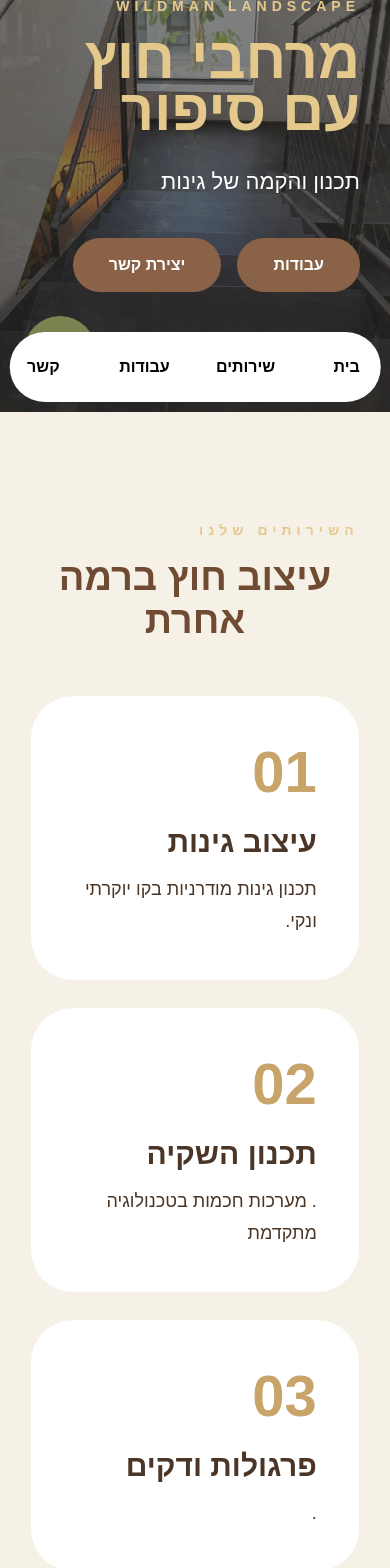
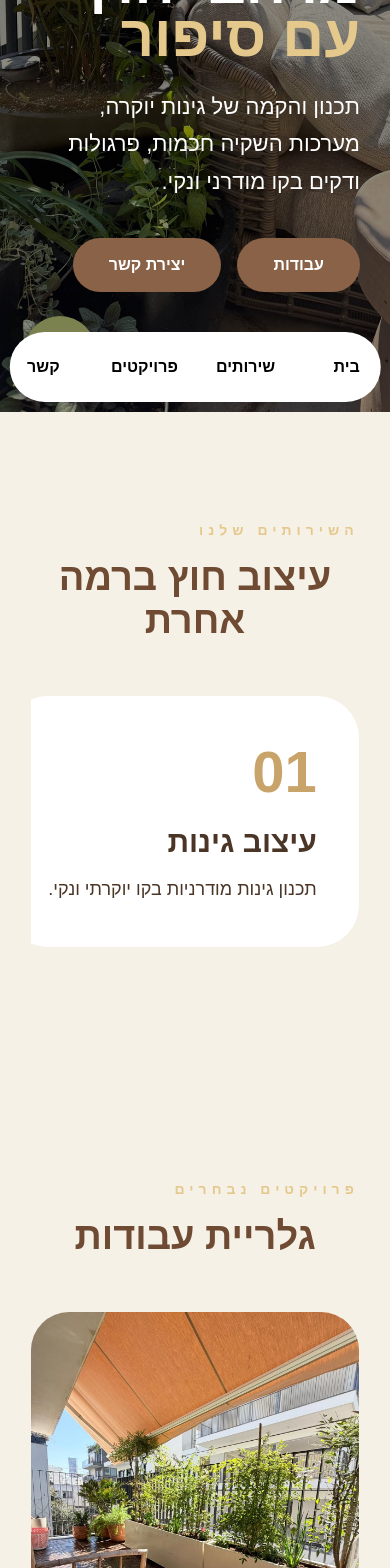
Before and after one commit to Ofir8169/wildman-ai, a React (Vite) app in the folder wildman-react/: page / in a window 390 px wide. Shown: the part 432-2000 px from the top of the page. Built offline with nearby package versions, Linux system fonts and the light colour scheme.

Commit message:
update wildman site

```diff
--- a/wildman-react/src/App.jsx
+++ b/wildman-react/src/App.jsx
@@ -21,18 +21,22 @@ const galleryImages = [
 ]
 
 export default function App() {
+
   const [heroIndex, setHeroIndex] = useState(0)
   const [openImage, setOpenImage] = useState(null)
 
   useEffect(() => {
+
     const timer = setInterval(() => {
       setHeroIndex((prev) => (prev + 1) % heroImages.length)
     }, 3200)
 
     return () => clearInterval(timer)
+
   }, [])
 
   return (
+
     <div className="app">
 
       <div className="progress-bar"></div>
@@ -55,7 +59,7 @@ export default function App() {
         <nav>
           <a href="#home">בית</a>
           <a href="#services">שירותים</a>
-          <a href="#gallery">עבודות</a>
+          <a href="#gallery">פרויקטים</a>
           <a href="#contact">צור קשר</a>
         </nav>
 
@@ -82,6 +86,7 @@ export default function App() {
         <div className="overlay"></div>
 
         <motion.div
+
           className="hero-content"
 
           initial={{
@@ -104,12 +109,14 @@ export default function App() {
           </p>
 
           <h1>
-
-            <span> מרחבי חוץ עם סיפור </span>
+            מרחבי חוץ
+            <span>עם סיפור</span>
           </h1>
 
           <p className="desc">
-            תכנון והקמה של גינות
+            תכנון והקמה של גינות יוקרה,
+            מערכות השקיה חכמות,
+            פרגולות ודקים בקו מודרני ונקי.
           </p>
 
           <div className="buttons">
@@ -141,6 +148,7 @@ export default function App() {
         <div className="cards">
 
           <div className="card">
+
             <span>01</span>
 
             <h3>
@@ -150,30 +158,35 @@ export default function App() {
             <p>
               תכנון גינות מודרניות בקו יוקרתי ונקי.
             </p>
+
           </div>
 
           <div className="card">
+
             <span>02</span>
 
             <h3>
-           תכנון השקיה
+              תכנון השקיה
             </h3>
 
             <p>
-    .         מערכות חכמות בטכנולוגיה מתקדמת
+              מערכות חכמות בטכנולוגיה מתקדמת.
             </p>
+
           </div>
 
           <div className="card">
+
             <span>03</span>
 
             <h3>
-            פרגולות ודקים
+              פרגולות ודקים
             </h3>
 
             <p>
-          .
+              פרגולות, דקים ופינות אירוח בגימור יוקרתי.
             </p>
+
           </div>
 
         </div>
@@ -284,7 +297,7 @@ export default function App() {
         </a>
 
         <a href="#gallery">
-          עבודות
+          פרויקטים
         </a>
 
         <a href="#contact">
@@ -313,5 +326,7 @@ export default function App() {
       )}
 
     </div>
+
   )
+
 }
--- a/wildman-react/src/index.css
+++ b/wildman-react/src/index.css
@@ -372,15 +372,41 @@ nav a{
   }
 
   .cards{
-    grid-template-columns:1fr;
+    display:flex;
+    overflow-x:auto;
+    gap:18px;
+    scroll-snap-type:x mandatory;
+    padding-bottom:14px;
+    scrollbar-width:none;
+  }
+
+  .cards::-webkit-scrollbar{
+    display:none;
+  }
+
+  .card{
+    min-width:84vw;
+    scroll-snap-align:center;
+    flex-shrink:0;
   }
 
   .gallery-grid{
-    grid-template-columns:1fr;
+    display:flex;
+    overflow-x:auto;
+    gap:16px;
+    scroll-snap-type:x mandatory;
+    scrollbar-width:none;
+  }
+
+  .gallery-grid::-webkit-scrollbar{
+    display:none;
   }
 
   .gallery-grid img{
+    min-width:84vw;
     height:420px;
+    scroll-snap-align:center;
+    flex-shrink:0;
   }
 
   .contact-buttons{
```
